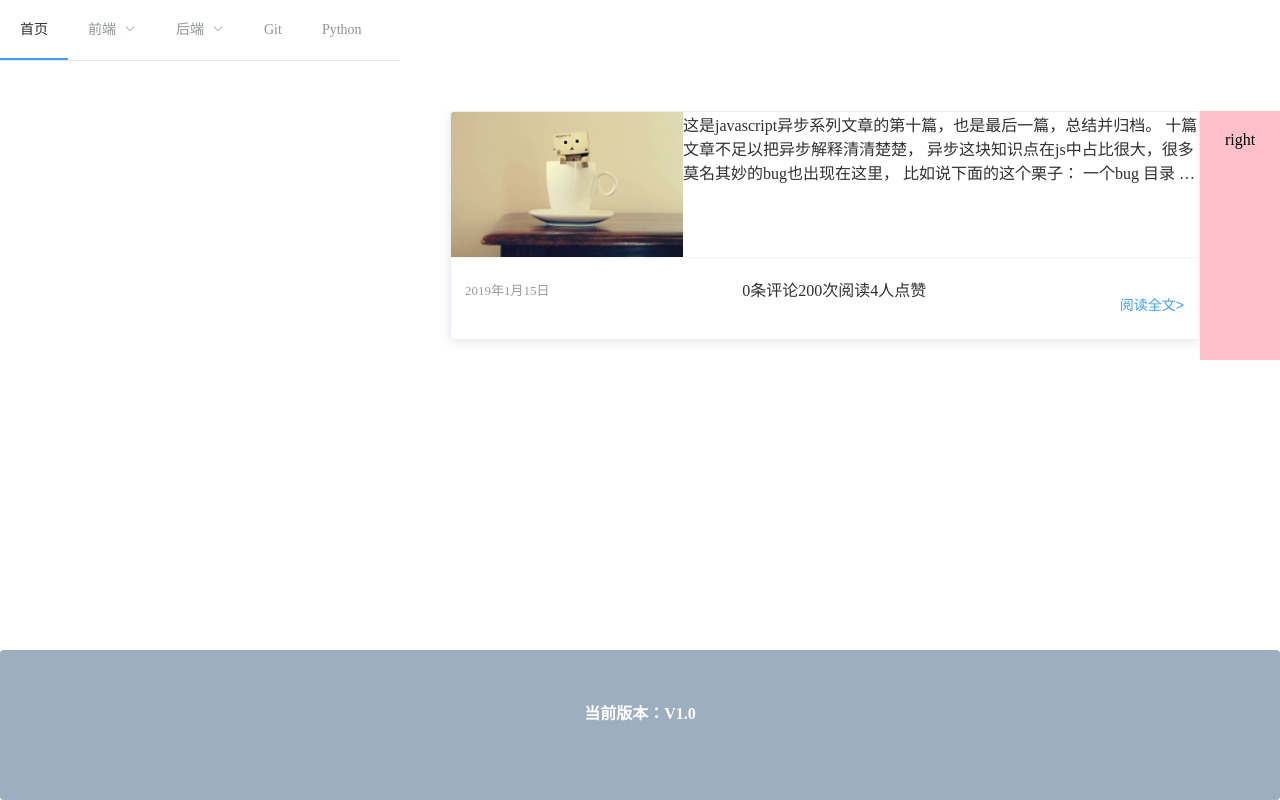
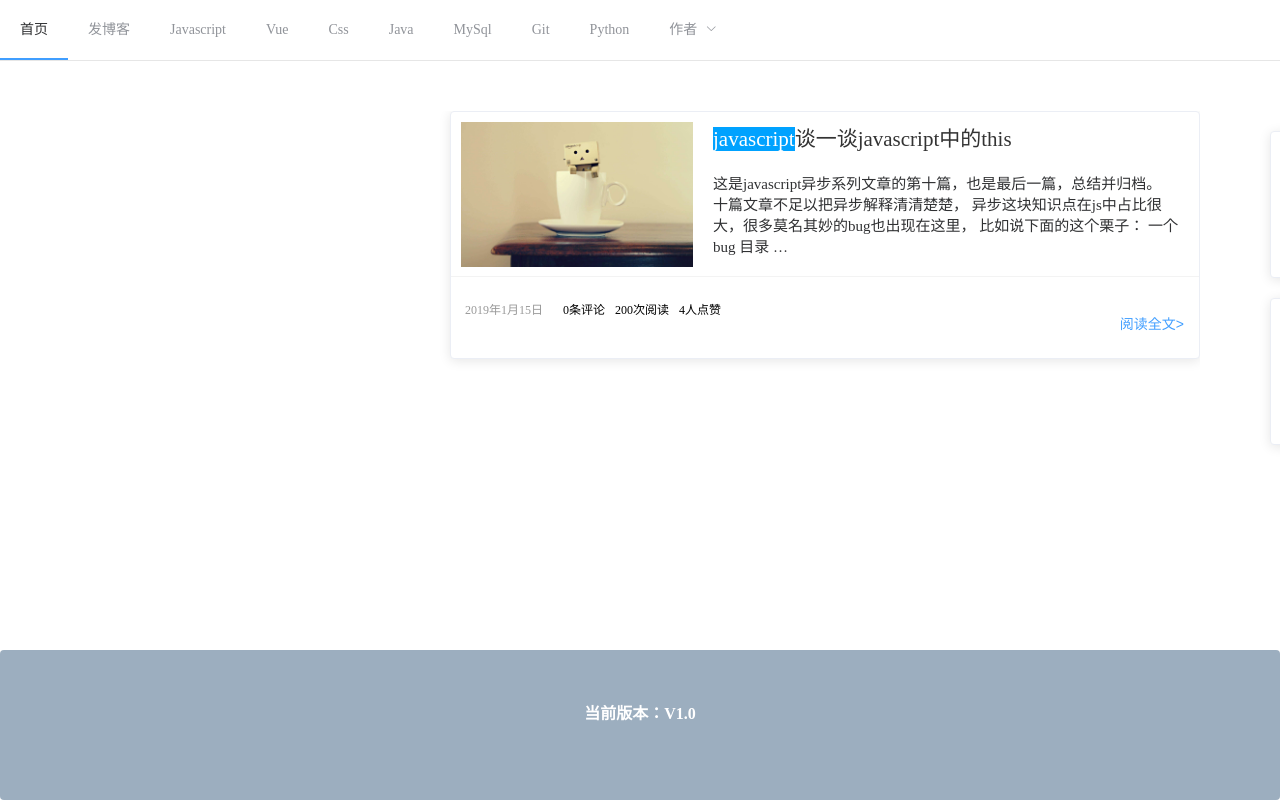
Before and after one commit to juanmaop/blog, a Vue app: page /index in a window 1280 px wide. Built offline with nearby package versions, Linux system fonts and the light colour scheme.

Commit message:
update index style

```diff
--- a/package.json
+++ b/package.json
@@ -20,6 +20,7 @@
   },
   "devDependencies": {
     "autoprefixer": "^7.1.2",
+    "axios": "^0.18.0",
     "babel-core": "^6.22.1",
     "babel-eslint": "^8.2.1",
     "babel-helper-vue-jsx-merge-props": "^2.0.3",
@@ -53,6 +54,8 @@
     "html-webpack-plugin": "^2.30.1",
     "jest": "^22.0.4",
     "jest-serializer-vue": "^0.3.0",
+    "less": "^3.9.0",
+    "less-loader": "^4.1.0",
     "nightwatch": "^0.9.12",
     "node-notifier": "^5.1.2",
     "optimize-css-assets-webpack-plugin": "^3.2.0",
@@ -69,7 +72,7 @@
     "url-loader": "^0.5.8",
     "vue-jest": "^1.0.2",
     "vue-loader": "^13.3.0",
-    "vue-style-loader": "^3.0.1",
+    "vue-style-loader": "^3.1.2",
     "vue-template-compiler": "^2.5.2",
     "webpack": "^3.6.0",
     "webpack-bundle-analyzer": "^2.9.0",
--- a/src/main.js
+++ b/src/main.js
@@ -5,8 +5,12 @@ import App from './App'
 import router from './router'
 import ElementUI from 'element-ui'
 import 'element-ui/lib/theme-chalk/index.css'
+// import axios from 'axios'
+// import Vueaxios from 'vue-axios'
 Vue.config.productionTip = false
+// Vue.prototype.axios = axios
 Vue.use(ElementUI)
+// Vue.use(Vueaxios, axios)
 /* eslint-disable no-new */
 new Vue({
   el: '#app',
--- a/src/pages/index.vue
+++ b/src/pages/index.vue
@@ -8,20 +8,26 @@
         @select="handleSelect"
       >
         <el-menu-item index="1">首页</el-menu-item>
-        <el-submenu index="2">
-          <template slot="title">前端</template>
-          <el-menu-item index="2-1">Vue</el-menu-item>
-          <el-menu-item index="2-2">css</el-menu-item>
-          <el-menu-item index="2-3">js</el-menu-item>
-        </el-submenu>
+        <el-menu-item index="2">发博客</el-menu-item>
+        <el-menu-item index="3">Javascript</el-menu-item>
+        <el-menu-item index="4">Vue</el-menu-item>
+        <el-menu-item index="5">Css</el-menu-item>
+        <el-menu-item index="6">Java</el-menu-item>
+        <el-menu-item index="7">MySql</el-menu-item>
+        <!--
         <el-submenu index="3">
           <template slot="title">后端</template>
           <el-menu-item index="3-1">spring</el-menu-item>
           <el-menu-item index="3-2">redis</el-menu-item>
           <el-menu-item index="3-3">Mysql</el-menu-item>
+        </el-submenu>-->
+        <el-menu-item index="8">Git</el-menu-item>
+        <el-menu-item index="9">Python</el-menu-item>
+        <el-submenu index="10">
+          <template slot="title">作者</template>
+          <el-menu-item index="10-1">卷毛</el-menu-item>
+          <el-menu-item index="10-2">贵</el-menu-item>
         </el-submenu>
-        <el-menu-item index="4">Git</el-menu-item>
-        <el-menu-item index="5">Python</el-menu-item>
       </el-menu>
     </div>
     <el-container class="main">
@@ -32,18 +38,21 @@
               <div class="main-left-row-card-top">
                 <img src="../assets/cover1.jpg" class="image">
                 <div class="main-left-row-card-top-article">
-                  <div>
-
+                  <div class="main-left-div">
+                    <a href="javascript:void()" class="main-left-tag">javascript</a>
+                    <a href="javascript:void()" class="main-left-title">谈一谈javascript中的this</a>
                   </div>
-                  <div class="main-left-row-card-top-article-content">这是javascript异步系列文章的第十篇，也是最后一篇，总结并归档。 十篇文章不足以把异步解释清清楚楚， 异步这块知识点在js中占比很大，很多莫名其妙的bug也出现在这里， 比如说下面的这个栗子： 一个bug 目录 …</div>
+                  <div
+                    class="main-left-row-card-top-article-content main-left-content"
+                  >这是javascript异步系列文章的第十篇，也是最后一篇，总结并归档。 十篇文章不足以把异步解释清清楚楚， 异步这块知识点在js中占比很大，很多莫名其妙的bug也出现在这里， 比如说下面的这个栗子： 一个bug 目录 …</div>
                 </div>
               </div>
               <div class="main-left-row-card-bottom">
                 <div class="bottom clearfix">
                   <time class="time">2019年1月15日</time>
-                  <span>0条评论</span>
-                  <span>200次阅读</span>
-                  <span>4人点赞</span>
+                  <a href="javascript:void()">0条评论</a>
+                  <a href="javascript:void()">200次阅读</a>
+                  <a href="javascript:void()">4人点赞</a>
                   <el-button type="text" class="button">阅读全文></el-button>
                 </div>
               </div>
@@ -51,7 +60,36 @@
           </el-col>
         </el-row>
       </el-aside>
-      <el-main class="main-right">right</el-main>
+      <el-main class="main-right">
+        <!-- 站内搜索 -->
+        <el-card class="right-box-card">
+          <el-col :span="12" class="right-box-card-inside">
+            <div>站内搜索</div>
+            <el-autocomplete
+              class="inline-input"
+              v-model="state1"
+              :fetch-suggestions="querySearch"
+              placeholder="请输入内容"
+              @select="handleSelect"
+              clearable
+            ></el-autocomplete>
+          </el-col>
+        </el-card>
+        <!-- 标签群 -->
+        <el-card class="right-box-card">
+          <el-col :span="12" class="right-box-card-inside">
+            <div style="margin-bottom:10px;">标签群</div>
+            <el-tag class="right-tag">Javascript</el-tag>
+            <el-tag type="success" class="right-tag">Webpack</el-tag>
+            <el-tag type="info" class="right-tag">正则</el-tag>
+            <el-tag type="warning" class="right-tag">ES6</el-tag>
+            <el-tag type="danger" class="right-tag">Redius</el-tag>
+            <el-tag type="info" class="right-tag">Spring</el-tag>
+            <el-tag class="right-tag">异步</el-tag>
+            <el-tag type="warning" class="right-tag">作用域</el-tag>
+          </el-col>
+        </el-card>
+      </el-main>
     </el-container>
     <div class="grid-content footer">
       <div class="footer-version">当前版本：V1.0</div>
@@ -65,19 +103,59 @@ export default {
       activeIndex: "1",
       activeIndex2: "1",
       //   currentDate: new Date()
+      restaurants: [],
+      state1: ""
     };
   },
   methods: {
     handleSelect(key, keyPath) {
       console.log(key, keyPath);
+    },
+    querySearch(queryString, cb) {
+      var restaurants = this.restaurants;
+      var results = queryString
+        ? restaurants.filter(this.createFilter(queryString))
+        : restaurants;
+      // 调用 callback 返回建议列表的数据
+      cb(results);
+    },
+    createFilter(queryString) {
+      return restaurant => {
+        return (
+          restaurant.value.toLowerCase().indexOf(queryString.toLowerCase()) ===
+          0
+        );
+      };
+    },
+    loadAll() {
+      return [
+        { value: "JS", address: "" },
+        { value: "Vue", address: "" },
+        { value: "Java", address: "" },
+        { value: "Git", address: "" }
+      ];
+    },
+    handleSelect(item) {
+      console.log(item);
     }
-  }
+  },
+  mounted() {
+    this.restaurants = this.loadAll();
+  },
+  created(){
+  //      this.axios.get('http://119.29.96.116:8762/blog/listBlog')
+  // .then(res => {
+  //   // 成功回调
+  //   console.log('成功')
+  // }, res => {
+  //   // 错误回调
+  // })
+   },
 };
 </script>
 <style lang='less'>
 .header {
   margin-left: 1000px;
-     width: 400px;
 }
 .all {
   font-family: Microsoft YaHei;
@@ -116,53 +194,100 @@ export default {
 .main-left {
   width: 1200px;
 }
-.main-left-row{
-    float:right;
+.main-left-row {
+  float: right;
   width: 750px;
 }
-.main-left-row-card{
+.main-left-row-card {
   margin-bottom: 20px;
 }
-.main-left-row-card-top{
+.main-left-row-card-top {
   display: flex;
 }
-.main-left-row-card-top-article{
-
+.main-left-row-card-top-article {
 }
-.main-left-row-card-top-article-content{
+.main-left-div {
+  color: #333333;
+  font-size: 21px;
   text-align: left;
+  margin-left: 20px;
+  padding-top: 10px;
 }
-.main-left-row-card-bottom{
-    border-top: 1px solid #F3F3F3;
+.main-left-tag {
+  background-color: #00a2ff;
+  color: #fff;
+  text-decoration: none;
+  font-size: 12rpx;
+}
+.main-left-title {
+  text-decoration: none;
+  color: #333333;
+}
+.main-left-row-card-top-article-content {
+  text-align: left;
+  margin: 20px;
+  font-size: 15px;
+}
+.main-left-row-card-bottom {
+  border-top: 1px solid #f3f3f3;
   padding: 14px;
+  a {
+    text-decoration: none;
+    color: #000;
+    margin-right: 10px;
+  }
 }
 .main-right {
-  width: 200px;
-  background-color: pink;
+  margin: 0;
+  margin-left: 50px;
+  padding: 0;
+}
+.right-box-card {
+  width: 360px;
+  height: 145px;
+  margin-bottom: 20px;
+}
+.right-box-card-inside {
+  text-align: left;
+  width: 360px;
+}
+.right-tag{
+  margin-bottom: 5px;
+}
+.inline-input {
+  width: 300px;
+  margin-top: 10px;
 }
 .footer-version {
   padding-top: 50px;
 }
 .time {
-    font-size: 13px;
+  font-size: 12px;
   color: #999;
   float: left;
+  margin-right: 20px;
 }
 
 .bottom {
   margin-top: 13px;
   line-height: 12px;
+  font-size: 12px;
+  text-align: left;
 }
 
 .button {
   padding: 0;
   float: right;
+  font-size: 12px;
+  color: #000;
 }
 
 .image {
   width: 240px;
   height: 145px;
   display: block;
+  margin: auto;
+  margin-left: 10px;
 }
 
 .clearfix:before,
@@ -172,6 +297,6 @@ export default {
 }
 
 .clearfix:after {
-      clear: both
+  clear: both;
 }
 </style>
```
Also changed, not shown: 1 other file (tests, documents, lock files or other folders). Lines whose indentation alone changed are shown as unchanged.
